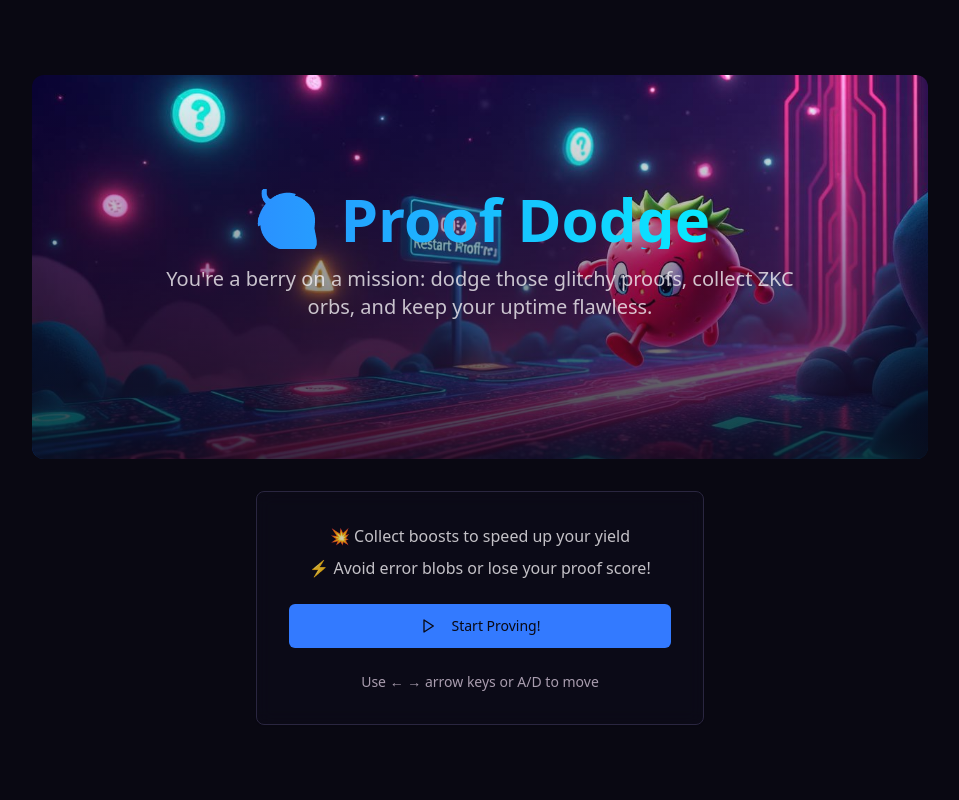
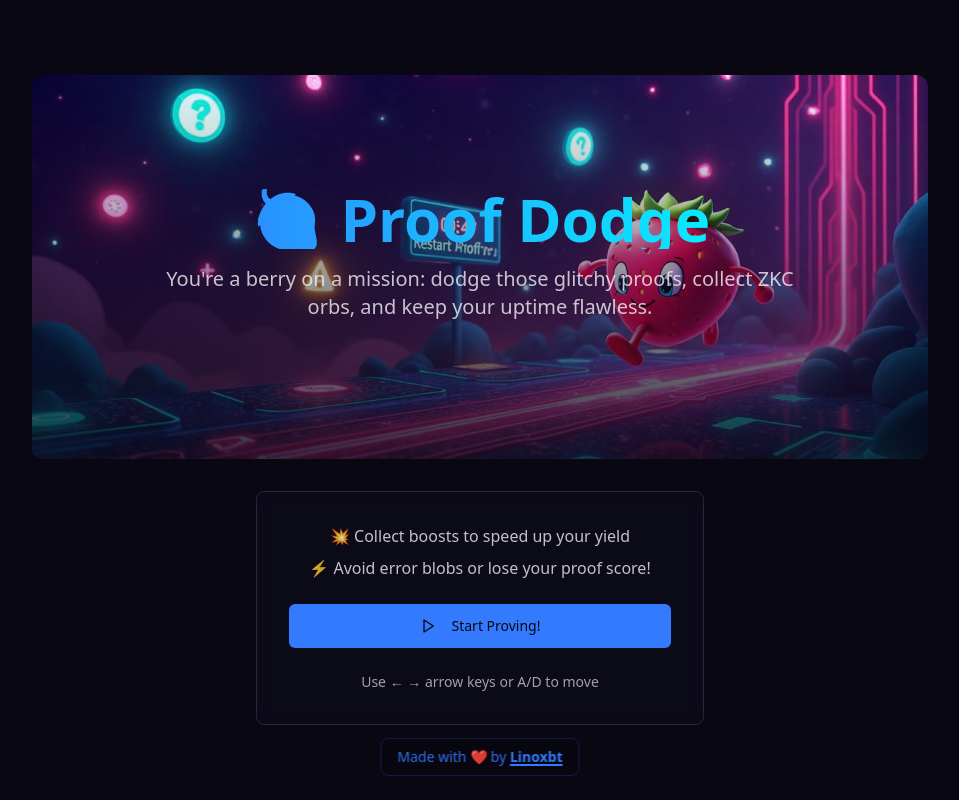
Before and after one commit to linoxbt/proof-dodge-berry-dash, a React (Vite) app: page / in a window 1280 px wide. Shown: the whole page, without its empty margins (160-1119 px from the left). Built offline with nearby package versions, Linux system fonts and the light colour scheme.

Commit message:
Add footer to all pages
Display the footer text on all pages, including the intro/main page.

```diff
--- a/src/components/ProofDodgeGame.tsx
+++ b/src/components/ProofDodgeGame.tsx
@@ -250,6 +250,21 @@ const ProofDodgeGame = () => {
             </p>
           </div>
         </Card>
+
+        {/* Footer */}
+        <div className="absolute bottom-6 left-1/2 transform -translate-x-1/2 text-center">
+          <p className="text-sm text-primary/90 font-medium bg-background/20 backdrop-blur-sm px-4 py-2 rounded-lg border border-primary/20">
+            Made with ❤️ by{' '}
+            <a
+              href="https://x.com/linoxbt"
+              target="_blank"
+              rel="noopener noreferrer"
+              className="text-primary hover:text-primary/80 underline decoration-2 underline-offset-2 font-semibold"
+            >
+              Linoxbt
+            </a>
+          </p>
+        </div>
       </div>
     );
   }
@@ -289,6 +304,21 @@ const ProofDodgeGame = () => {
             </Button>
           </div>
         </Card>
+
+        {/* Footer */}
+        <div className="absolute bottom-6 left-1/2 transform -translate-x-1/2 text-center">
+          <p className="text-sm text-primary/90 font-medium bg-background/20 backdrop-blur-sm px-4 py-2 rounded-lg border border-primary/20">
+            Made with ❤️ by{' '}
+            <a
+              href="https://x.com/linoxbt"
+              target="_blank"
+              rel="noopener noreferrer"
+              className="text-primary hover:text-primary/80 underline decoration-2 underline-offset-2 font-semibold"
+            >
+              Linoxbt
+            </a>
+          </p>
+        </div>
       </div>
     );
   }
```
